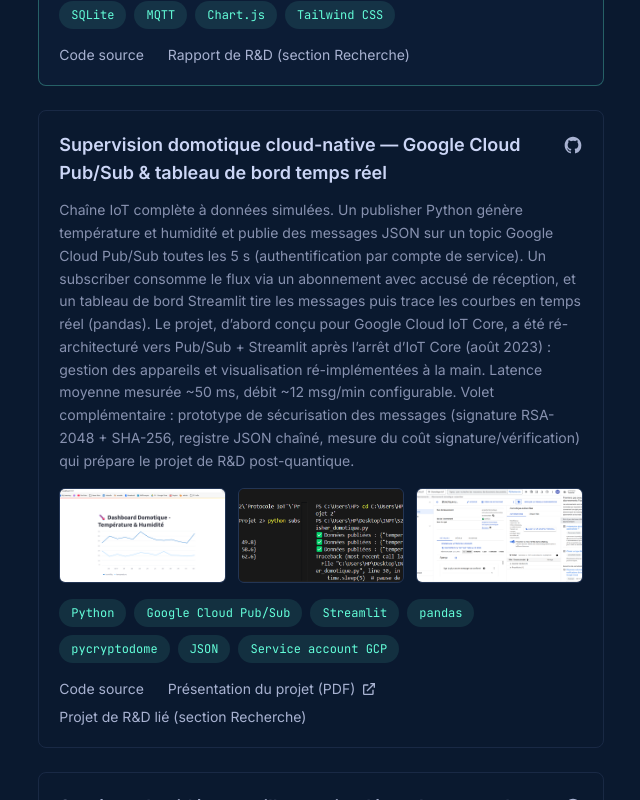
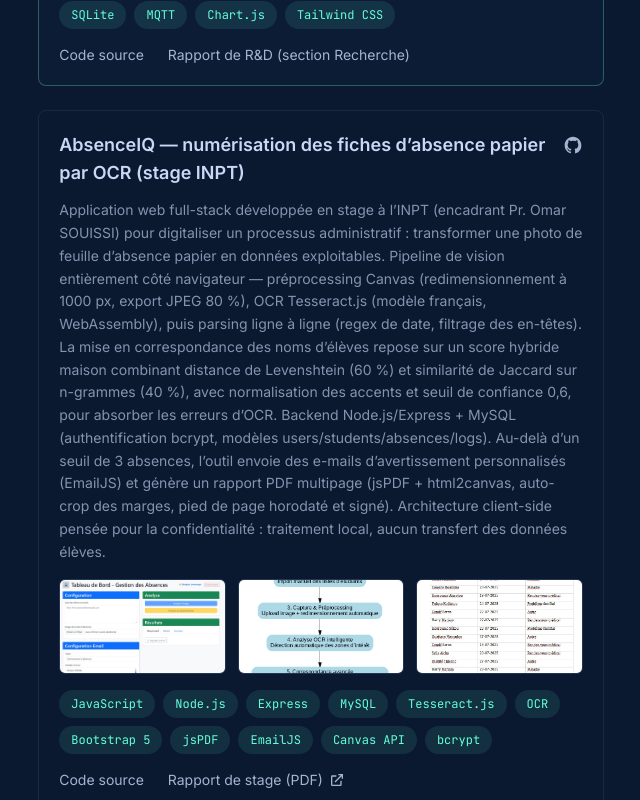
Before and after one commit to zounoogo/Zounoogo-kourita, a Next.js app: page / in a window 1280 px wide. Shown: the part 3840-4640 px from the top of the page, without its empty margins (580-1220 px from the left). Built offline with nearby package versions, Linux system fonts and the light colour scheme.

Commit message:
ajoute le projet AbsenceIQ (stage INPT) à la section Développement 2

```diff
--- a/src/data/projects.ts
+++ b/src/data/projects.ts
@@ -75,6 +75,73 @@
       { label: "Rapport de R&D (section Recherche)", url: "#research" },
     ],
     featured: true,
+  },
+
+  // =====================================================================
+  //  ABSENCEIQ — stage INPT (réel) : OCR des fiches d’absence papier
+  // =====================================================================
+  {
+    slug: "absenceiq",
+    title:
+      "AbsenceIQ — numérisation des fiches d’absence papier par OCR (stage INPT)",
+    description:
+      "Application web full-stack développée en stage à l’INPT (encadrant " +
+      "Pr. Omar SOUISSI) pour digitaliser un processus administratif : " +
+      "transformer une photo de feuille d’absence papier en données " +
+      "exploitables. Pipeline de vision entièrement côté navigateur — " +
+      "préprocessing Canvas (redimensionnement à 1000 px, export JPEG 80 %), " +
+      "OCR Tesseract.js (modèle français, WebAssembly), puis parsing ligne à " +
+      "ligne (regex de date, filtrage des en-têtes). La mise en correspondance " +
+      "des noms d’élèves repose sur un score hybride maison combinant distance " +
+      "de Levenshtein (60 %) et similarité de Jaccard sur n-grammes (40 %), " +
+      "avec normalisation des accents et seuil de confiance 0,6, pour absorber " +
+      "les erreurs d’OCR. Backend Node.js/Express + MySQL (authentification " +
+      "bcrypt, modèles users/students/absences/logs). Au-delà d’un seuil de " +
+      "3 absences, l’outil envoie des e-mails d’avertissement personnalisés " +
+      "(EmailJS) et génère un rapport PDF multipage (jsPDF + html2canvas, " +
+      "auto-crop des marges, pied de page horodaté et signé). Architecture " +
+      "client-side pensée pour la confidentialité : traitement local, aucun " +
+      "transfert des données élèves.",
+    stack: [
+      "JavaScript",
+      "Node.js",
+      "Express",
+      "MySQL",
+      "Tesseract.js",
+      "OCR",
+      "Bootstrap 5",
+      "jsPDF",
+      "EmailJS",
+      "Canvas API",
+      "bcrypt",
+    ],
+    githubUrl: "https://github.com/zounoogo/Stage-Agent-As-a-service",
+    // TODO: uploader la vidéo de démo sur YouTube puis renseigner le lien ici
+    // (le type YouTube est détecté automatiquement) :
+    // videoUrl: "https://youtu.be/<ID>",
+    images: [
+      {
+        src: "/projects/absenceiq/interface.jpg",
+        alt: "Tableau de bord d’AbsenceIQ : configuration de la liste d’élèves, upload d’image, configuration des e-mails et zone de résultats",
+        caption: "Tableau de bord — configuration, analyse et résultats",
+      },
+      {
+        src: "/projects/absenceiq/workflow.png",
+        alt: "Schéma du workflow en 7 étapes : authentification, import des listes, capture et préprocessing, OCR, correspondance, export PDF et notifications",
+        caption: "Workflow complet — de l’authentification aux notifications",
+      },
+      {
+        src: "/projects/absenceiq/exemple-fiche-absence.jpg",
+        alt: "Exemple de fiche d’absence utilisée en entrée : colonnes Nom Prénom, Date et Motif",
+        caption: "Exemple de document d’entrée (fiche d’absence d’une classe)",
+      },
+    ],
+    links: [
+      {
+        label: "Rapport de stage (PDF)",
+        url: "/projects/absenceiq/rapport-stage-absenceiq.pdf",
+      },
+    ],
   },
 
   // =====================================================================
```
